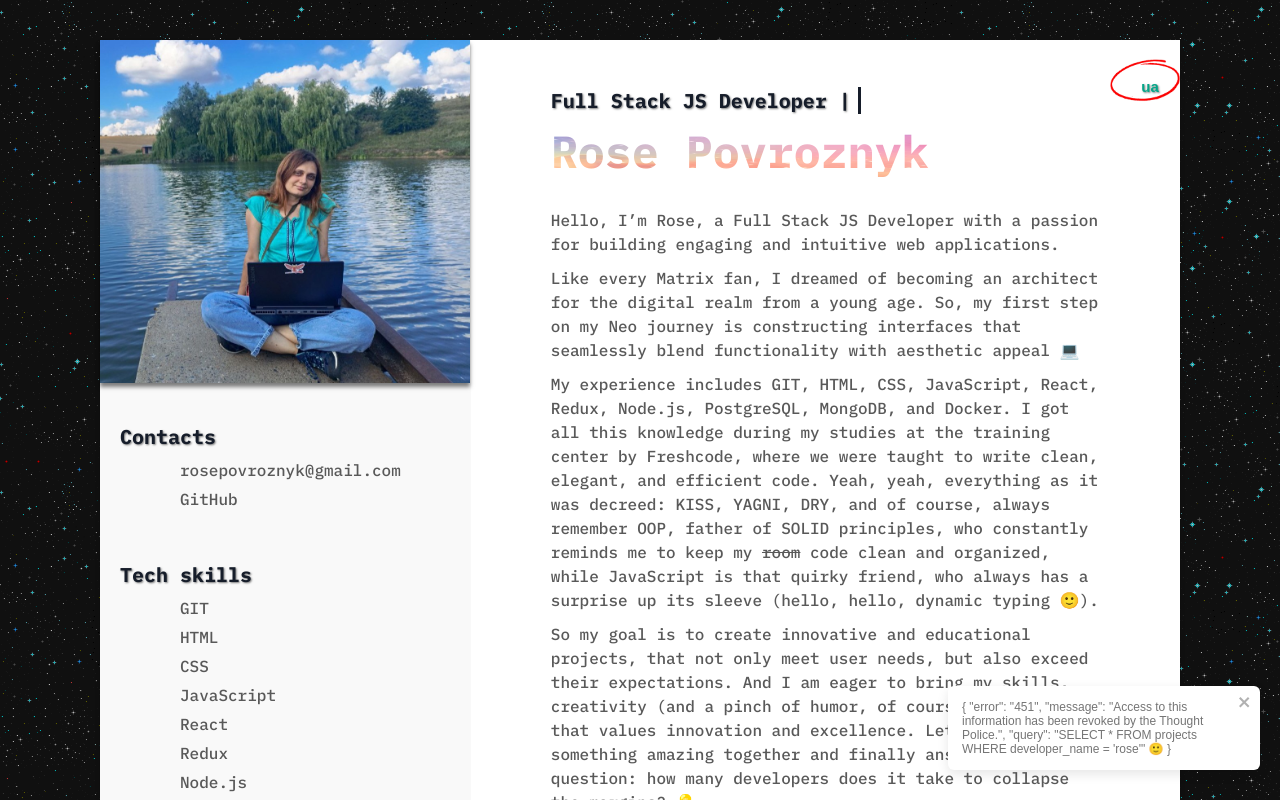
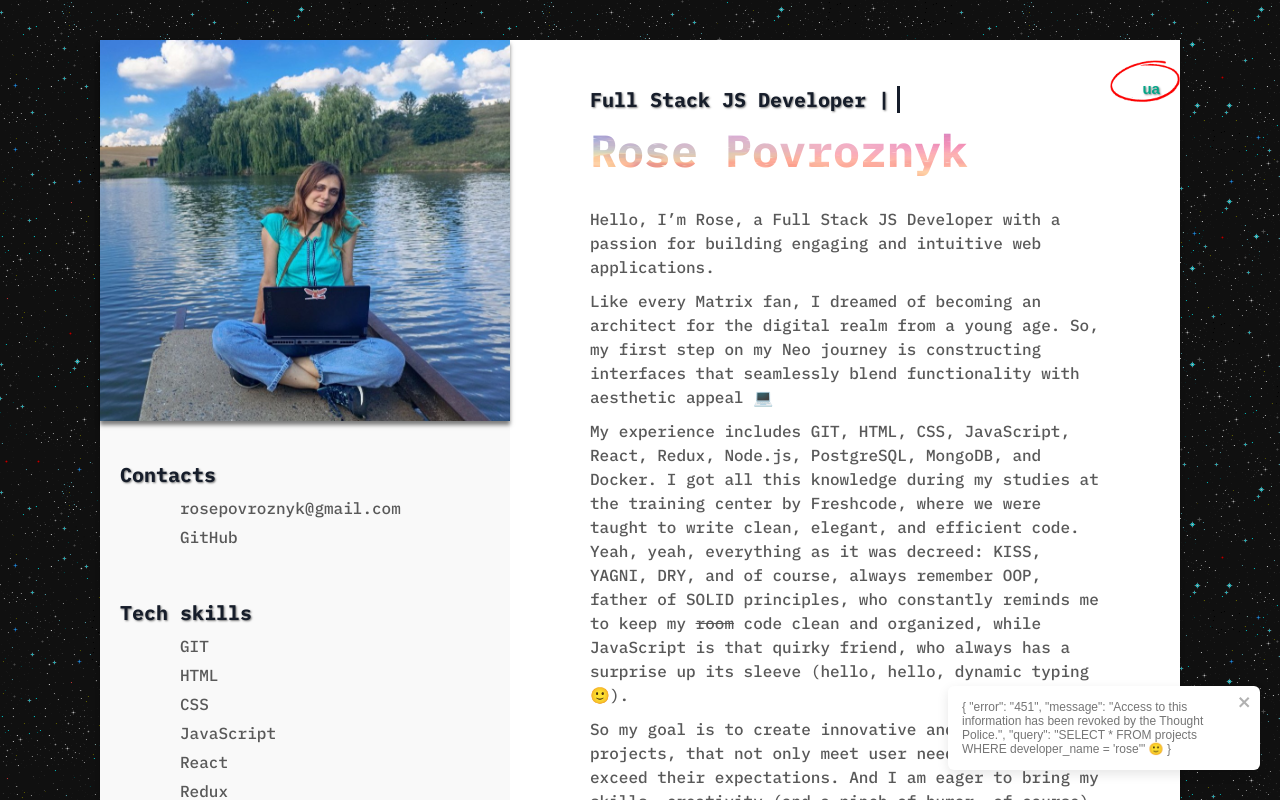
Before and after one commit to rose-povroznyk/rose-cv-project, a React (Create React App) app: page / in a window 1280 px wide. Shown: the top 800 px of the page. Built offline with nearby package versions, Linux system fonts and the light colour scheme.

Commit message:
Change image size

```diff
--- a/src/components/SideBar/SideBar.module.sass
+++ b/src/components/SideBar/SideBar.module.sass
@@ -20,7 +20,7 @@
 
 
 .image
-    max-width: 37rem
+    max-width: 41rem
     opacity: 1
     display: block
     height: auto
```
